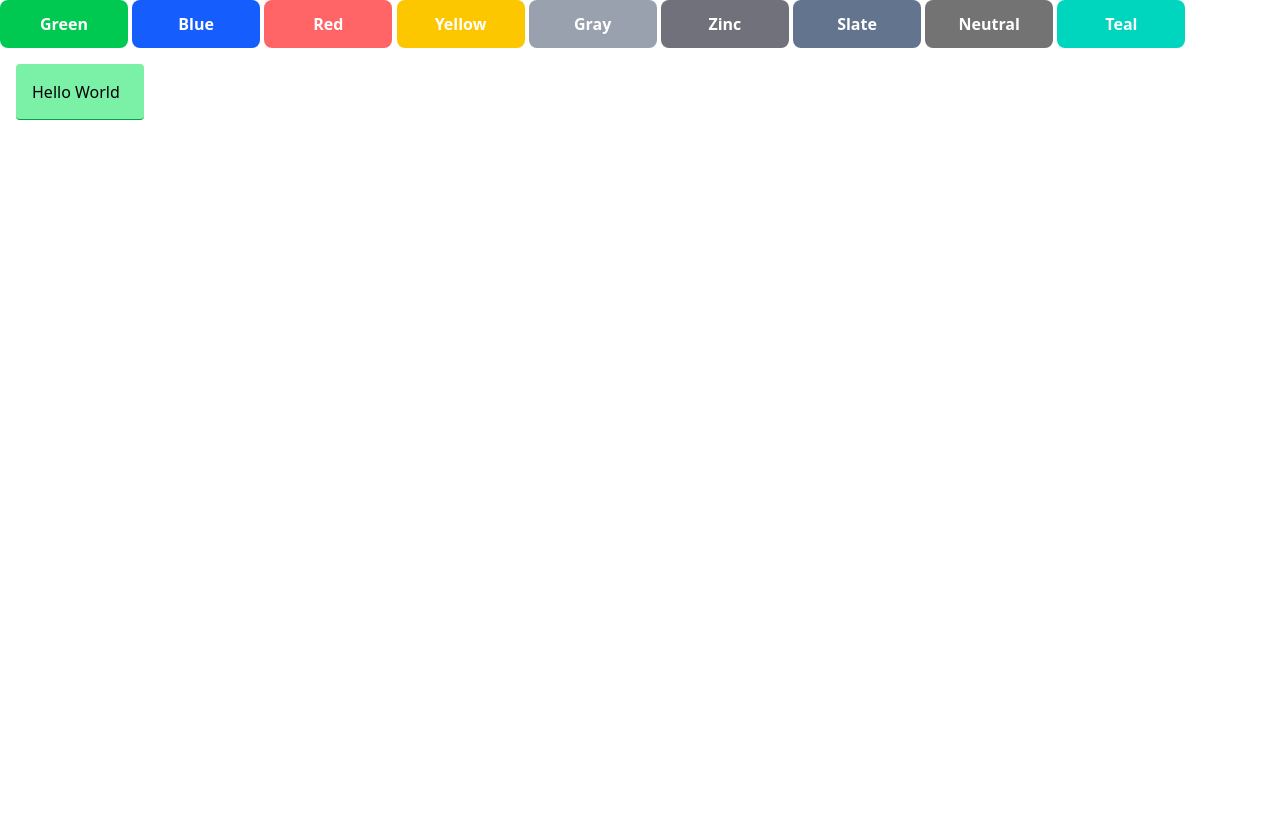
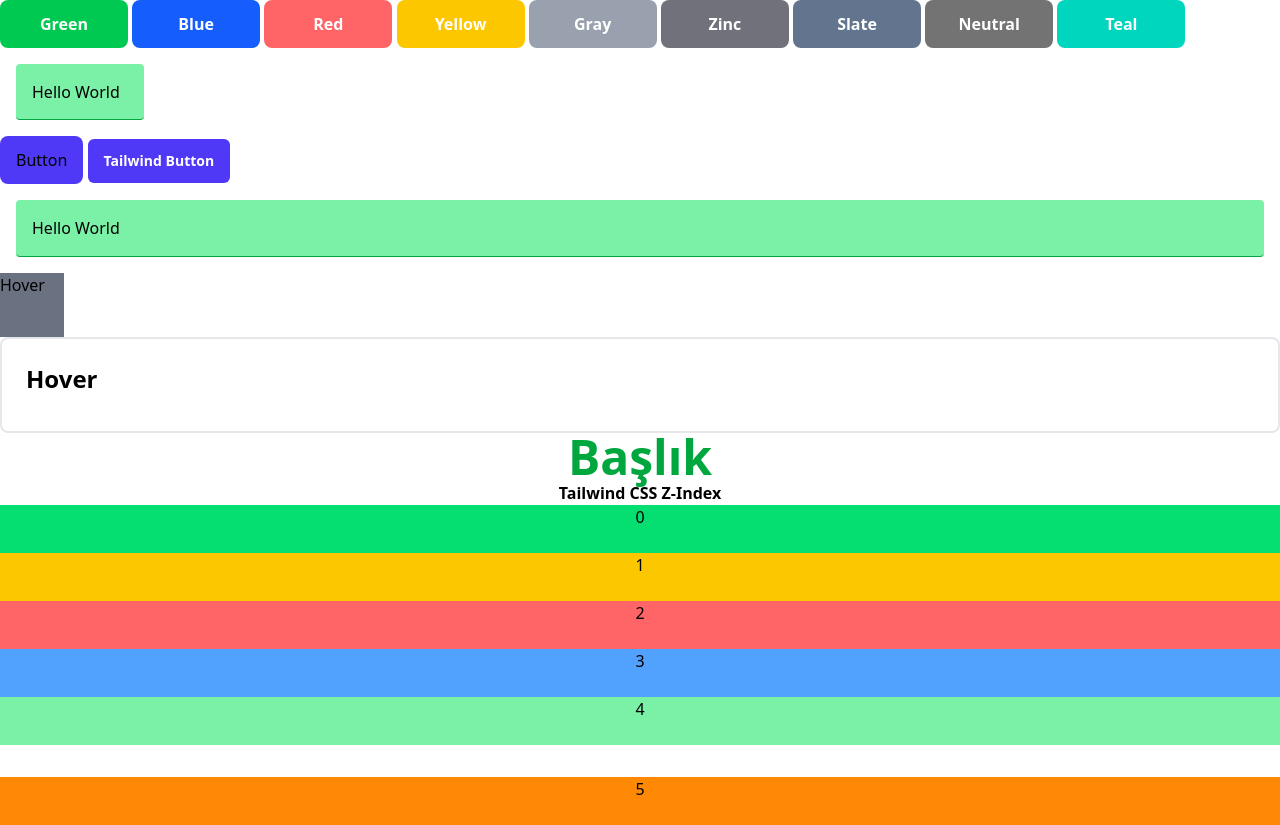
Before and after one commit to sternix/svelte5-examples, a SvelteKit app in the folder ornekler/: page /tailwind/button in a window 1280 px wide. Before the commit the page ends 800 px from the top, so only its background shows below. Built offline with nearby package versions, Linux system fonts and the light colour scheme.

Commit message:
güncellemeler

```diff
--- a/ornekler/src/routes/tailwind/button/+page.svelte
+++ b/ornekler/src/routes/tailwind/button/+page.svelte
@@ -1,13 +1,50 @@
-<a href="/tailwind/button" class="bg-green-500 btn">Green</a>
-<a href="/tailwind/button" class="bg-blue-600 btn">Blue</a>
-<a href="/tailwind/button" class="bg-red-400 btn">Red</a>
-<a href="/tailwind/button" class="bg-yellow-400 btn">Yellow</a>
-<a href="/tailwind/button" class="bg-gray-400 btn">Gray</a>
-<a href="/tailwind/button" class="bg-zinc-500 btn">Zinc</a>
-<a href="/tailwind/button" class="bg-slate-500 btn">Slate</a>
-<a href="/tailwind/button" class="bg-neutral-500 btn">Neutral</a>
-<a href="/tailwind/button" class="bg-teal-400 btn hover:bg-indigo-400">Teal</a>
+<a href="/tailwind/button" class="bg-green-500 btnx">Green</a>
+<a href="/tailwind/button" class="bg-blue-600 btnx">Blue</a>
+<a href="/tailwind/button" class="bg-red-400 btnx">Red</a>
+<a href="/tailwind/button" class="bg-yellow-400 btnx">Yellow</a>
+<a href="/tailwind/button" class="bg-gray-400 btnx">Gray</a>
+<a href="/tailwind/button" class="bg-zinc-500 btnx">Zinc</a>
+<a href="/tailwind/button" class="bg-slate-500 btnx">Slate</a>
+<a href="/tailwind/button" class="bg-neutral-500 btnx">Neutral</a>
+<a href="/tailwind/button" class="bg-teal-400 btnx hover:bg-indigo-400">Teal</a>
 
 <div class="bg-green-300 border-green-600 border-b p-4 m-4 rounded w-32 h-14 cursor-pointer">
     Hello World
   </div>
+
+<!-- en mantıklısı bu -->
+  <button class="bg-indigo-600 hover:bg-indigo-500 px-4 py-3 rounded-lg">
+    Button
+  </button>
+
+<!-- tıklama effecti var  active:scale-95 ile veriliyor  -->
+  <button class="bg-indigo-600 px-4 py-3 text-center text-sm font-semibold inline-block text-white cursor-pointer transition duration-200 ease-in-out rounded-md hover:bg-indigo-700 focus-visible:outline-none focus-visible:ring-2 focus-visible:ring-indigo-600 focus-visible:ring-offset-2 active:scale-95">
+    Tailwind Button
+  </button>
+
+
+  <div class="bg-green-300 border-green-600 border-b p-4 m-4 rounded">
+    Hello World
+  </div>
+
+  <div class="bg-gray-500 hover:bg-red-600 size-16">Hover</div>
+
+<!-- https://www.geeksforgeeks.org/tailwind-css/ -->
+  <div class="h-full border-2 border-gray-200 border-opacity-60 rounded-lg overflow-hidden">
+    <div class="p-6 hover:bg-green-600 hover:text-white transition duration-300 ease-in">
+      <h1 class="text-2xl font-semibold mb-3">Hover</h1>
+    </div>
+  </div>
+
+  <div class="text-center">
+    <h1 class="text-green-600 text-5xl font-bold">Başlık</h1>
+    <b>Tailwind CSS Z-Index</b>
+    <div class="flex-col">
+      <div class="relative z-0 w-full h-12 bg-green-400">0</div>
+      <div class="relative z-10 w-full h-12 bg-yellow-400">1</div>
+      <div class="relative z-20 w-full h-12 bg-red-400">2</div>
+      <div class="relative z-30 w-full h-12 bg-blue-400">3</div>
+      <div class="relative z-40 w-full h-12 bg-green-300">4</div>
+      <div class="relative z-50 w-full h-12 bg-orange-400" style="top:32px;">5</div>
+    </div>
+  </div>
--- a/ornekler/src/routes/tailwind/style.css
+++ b/ornekler/src/routes/tailwind/style.css
@@ -1,6 +1,6 @@
 @import "tailwindcss";
 
-.btn {
+.btnx {
     @apply px-4 h-12 inline-flex items-center rounded-lg w-32 justify-center font-bold text-white;
 }
 
--- a/ornekler/tailwind.config.js
+++ b/ornekler/tailwind.config.js
@@ -1,7 +1,11 @@
+//import daisyui from "daisyui"
+// tailwind 4'te işe yaramıyor
+
 export default {
     content: ['./src/**/*.{html,js,svelte,ts}'],
     theme: {
         extend: {}
     },
     plugins: []
+ //   plugins: [daisyui]
 };
```
